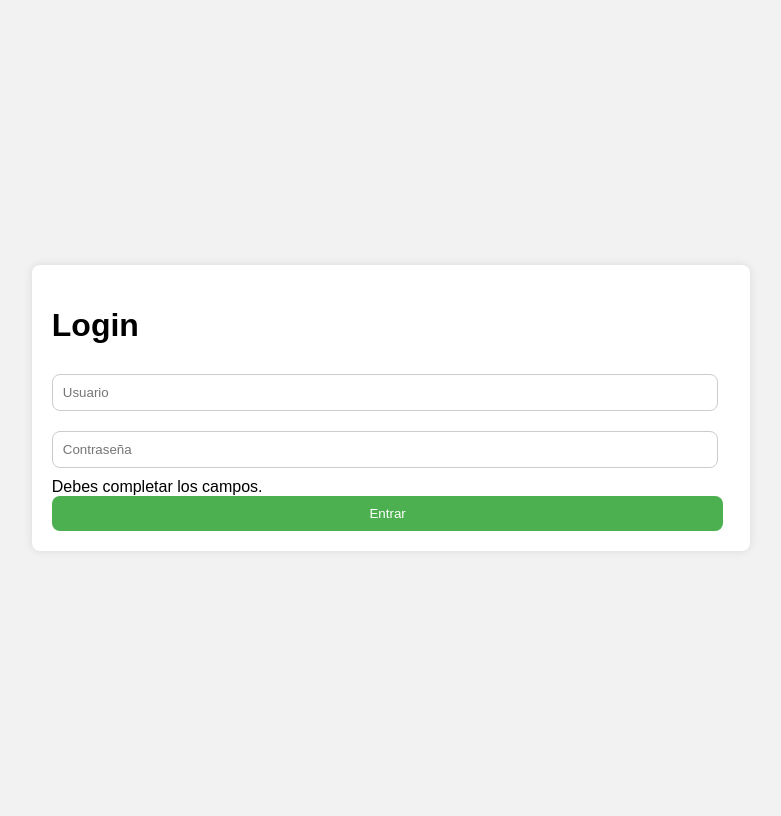
After one commit to M-Donoso/DesarrolloDeInterfaces, a PHP site: page /login.php in a window 1280 px wide. The commit adds this page. Shown: the whole page, without its empty margins (249-1030 px from the left). Run offline with PHP 8.4, Linux system fonts and the light colour scheme.

Commit message:
29/10/2024

```diff
--- a/01-10-24-ClasePhP/index.php
+++ b/01-10-24-ClasePhP/index.php
@@ -1,3 +1,4 @@
+<?php session_start(); ?>
 <!DOCTYPE html>
 <html lang="es">
     <head>
@@ -16,7 +17,8 @@
                     Marcos Donoso Casado - DI 2024
                 </div>
                 <div class="col-md-2 col-sm-3 d-none d-sm-block" >
-                    Login
+                    <a href="login.php" class="btn btn-primary">Login</a>
+                    <?php echo $_SESSION['login'];?>
                 </div>
             </div>
         </div>
--- /dev/null
+++ b/01-10-24-ClasePhP/login.php
@@ -0,0 +1,77 @@
+<?php session_start();
+
+$usuario='';
+$password='';
+extract($_POST);
+
+if($usuario== '' || $password== ''){
+    $msj='Debes completar los campos.';
+}else{
+    if($usuario=='javier' && $password=='123'){
+
+        $_SESSION['login']=$usuario;
+
+        header('Location: index.php'); //saltar a esta pagina (no puede haber pintado nada antes)
+    }else{
+        $msj='NO es correcto.';
+    }
+}
+?>
+<!DOCTYPE html>
+<html lang="es">
+<head>
+    <meta charset="UTF-8">
+    <meta name="viewport" content="width=device-width, initial-scale=1.0">
+
+    <title>Login Formulario</title>
+    <style>
+        body {
+            font-family: Arial, sans-serif;
+            display: flex;
+            justify-content: center;
+            align-items: center;
+            height: 100vh;
+            background-color: #f2f2f2;
+        }
+        .login-container {
+            background-color: #ffffff;
+            padding: 20px;
+            border-radius: 8px;
+            box-shadow: 0 0 10px rgba(0, 0, 0, 0.1);
+        }
+        .login-container h1 {
+            margin-bottom: 20px;
+        }
+        .login-container input {
+            width: 95%;
+            padding: 10px;
+            margin: 10px 0;
+            border: 1px solid #ccc;
+            border-radius: 8px;
+        }
+        .login-container button {
+            width: 99%;
+            padding: 10px;
+            background-color: #4CAF50;
+            color: #ffffff;
+            border: none;
+            border-radius: 8px;
+            cursor: pointer;
+        }
+        .login-container button:hover {
+            background-color: #45a049;
+        }
+    </style>
+</head>
+<body>
+    <div class="login-container">
+        <h1>Login</h1>
+        <form id="formularioLogin" method="post" action="login.php">
+            <input type="text" name="usuario" id="login" placeholder="Usuario" required value="<?php echo $usuario; ?>">
+            <input type="password" name="password" id="password" placeholder="Contraseña" required value="<?php echo $password; ?>">
+            <span id="msj" class="msj"><?php echo $msj; ?></span>
+            <button type="submit">Entrar</button>
+        </form>
+    </div>
+</body>
+</html>
```
Also changed, not shown: 01-10-24-ClasePhP/vistas/Usuarios/V_Usuarios_NuevoEditar.php (+29 -12 lines).
